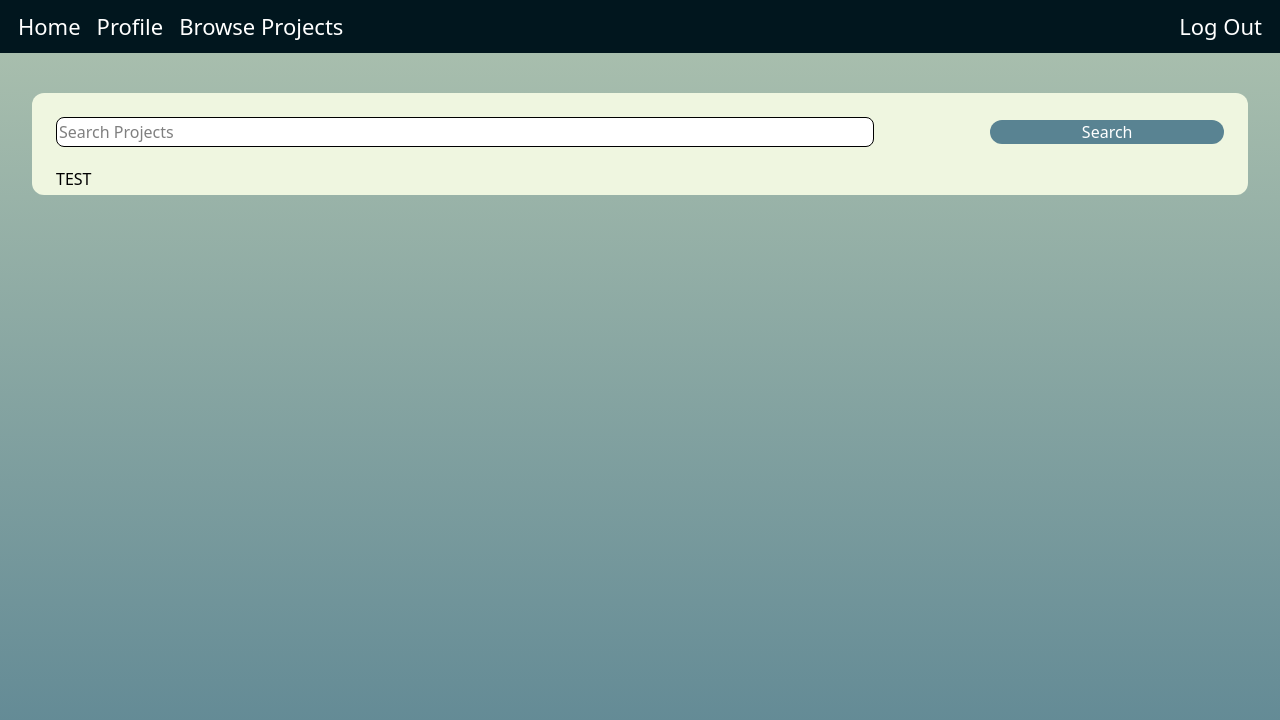
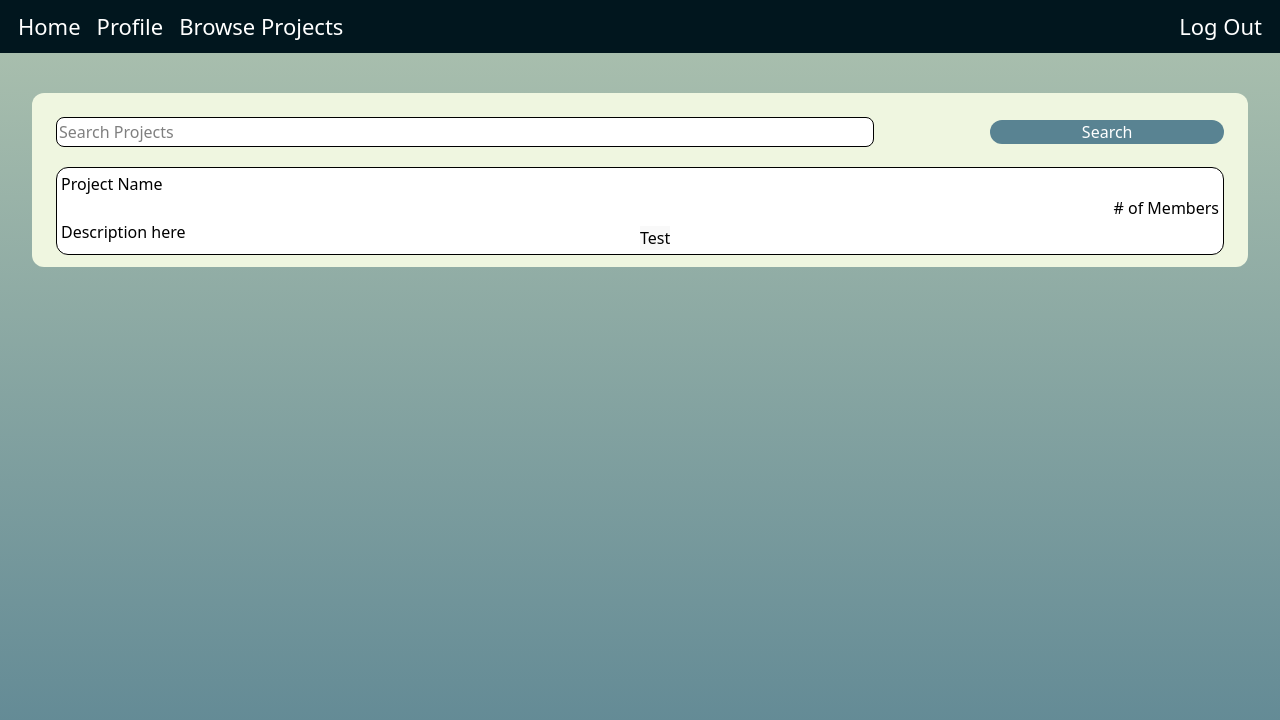
Before and after one commit to lbrown169/Codennect, a React (Vite) app in the folder frontend/: page /browse in a window 1280 px wide. Shown: the top 720 px of the page. Built offline with nearby package versions, Linux system fonts and the light colour scheme; sample sign-in values are in the browser's storage.

Commit message:
Attempt to make dynamic list of search cards. Needs to be fixed.

```diff
--- a/frontend/src/App.css
+++ b/frontend/src/App.css
@@ -113,6 +113,24 @@
   height: 652px;
 }
 
+.projSearchCard {
+  background-color: white;
+  border: 1px solid black;
+  border-radius: 12px;
+  padding: 4px;
+  margin: auto;
+  margin-bottom: 8px;
+  display: block;
+}
+
+.projSearchCardDesc {
+  width: 50%;
+  overflow: hidden;
+  text-overflow: ellipsis;
+  display: inline-block;
+  white-space: nowrap;
+}
+
 .resetButton {
   padding: 2px;
   background-color: white;
--- a/frontend/src/components/ProjectSearch.tsx
+++ b/frontend/src/components/ProjectSearch.tsx
@@ -1,5 +1,7 @@
+import React from 'react';
+import { renderToString } from 'react-dom/server';
 
-function ProjectSearch()
+function ProjectSearch(this: any)
 {
     var _ud = localStorage.getItem('user_data');
     if(_ud == null) //redirect if user not found
@@ -8,15 +10,58 @@ function ProjectSearch()
         return;
     }
 
+    const createNewCard = (num: number) =>
+    {
+        var theKey = "item" + num;
+        return(
+            <li key={theKey}>
+                <div className="projSearchCard">
+                    <p>Project Name</p>
+                    <p className="text-right"># of Members</p>
+                    <div className="projSearchCardDesc">Description here</div>
+                    <button type="button" onClick={projMoreInfo}>Test</button>
+                </div>
+            </li>
+        );
+    }
+
+    createNewCard.onClick = () =>
+    {
+        projMoreInfo;
+    }
+
+    function doSearch(event: React.MouseEvent)
+    {
+        event.preventDefault();
+        var theList = document.getElementById("resultList");
+        if(theList == null ) return;
+        var t = createNewCard(2);
+        theList.innerHTML += renderToString(t);
+    }
+
+    function projMoreInfo()
+    {
+        alert("WIP");
+    }
+
     return(
         <div id="searchBox" className="searchBox">
             <div id="searchArea">
                 <input type="text" id="searchBar" placeholder="Search Projects" />
-                <button type="button" id="searchButton" className="searchButton">Search</button>
+                <button type="button" id="searchButton" className="searchButton" onClick={doSearch}>Search</button>
             </div>
-            <div id="searchResults" className="searchResults">
-                <p>TEST</p>
-            </div>
+            <span id="searchResults" className="searchResults">
+                <ul id="resultList">
+                    <li>
+                        <div className="projSearchCard">
+                            <p>Project Name</p>
+                            <p className="text-right"># of Members</p>
+                            <div className="projSearchCardDesc">Description here</div>
+                            <button type="button" onClick={projMoreInfo}>Test</button>
+                        </div>
+                    </li>
+                </ul>
+            </span>
         </div>
 
     );
```
